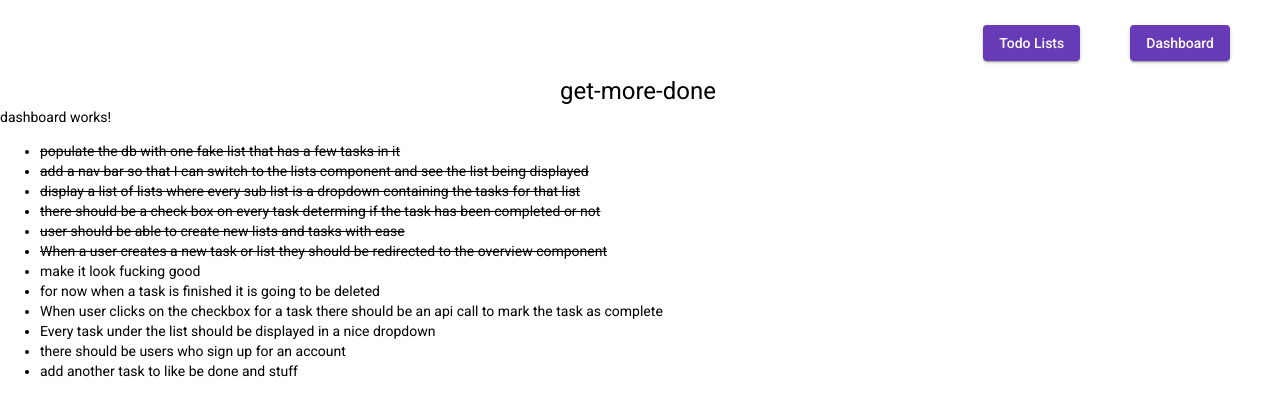
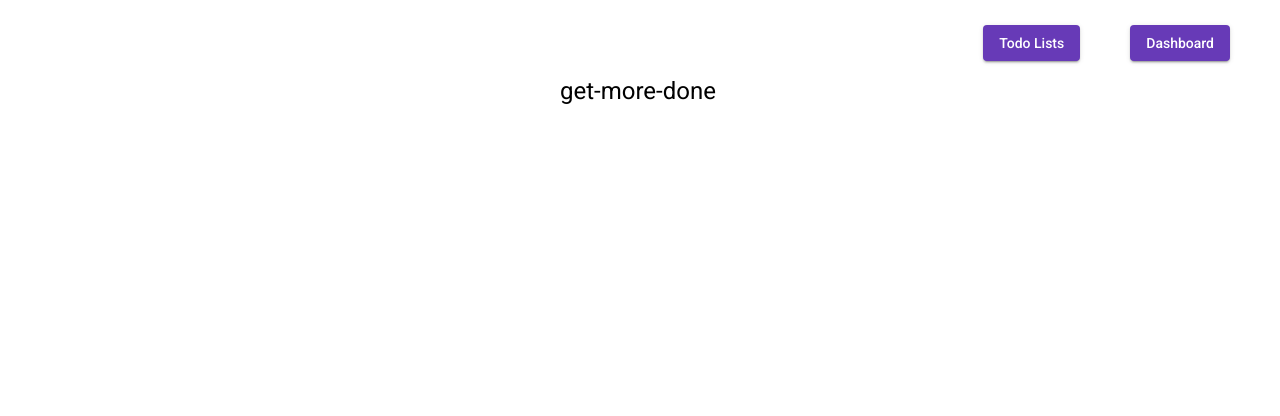
Before and after one commit to ethan375/todo, an Angular app: page /dashboard in a window 1280 px wide. Shown: the top 416 px of the page. Built offline with nearby package versions, Linux system fonts and the light colour scheme.

Commit message:
corrected type error for heroku deployment

```diff
--- a/src/app/dashboard/dashboard.component.html
+++ b/src/app/dashboard/dashboard.component.html
@@ -1,18 +1,3 @@
-<!-- until the mvp has been met and deployed I am going to use the dash as a check list of all the things that need to be done before mvp has been reached -->
+<div class="dashboard">
 
-<p>dashboard works!</p>
-
-<ul>
-    <li class="finished">populate the db with one fake list that has a few tasks in it</li>
-    <li class="finished">add a nav bar so that I can switch to the lists component and see the list being displayed</li>
-    <li class="finished">display a list of lists where every sub list is a dropdown containing the tasks for that list</li>
-    <li class="finished">there should be a check box on every task determing if the task has been completed or not</li>
-    <li class="finished">user should be able to create new lists and tasks with ease</li>
-    <li class="finished">When a user creates a new task or list they should be redirected to the overview component</li>
-    <li>make it look fucking good</li>
-    <li>for now when a task is finished it is going to be deleted</li>
-    <li>When user clicks on the checkbox for a task there should be an api call to mark the task as complete</li>
-    <li>Every task under the list should be displayed in a nice dropdown</li>
-    <li>there should be users who sign up for an account</li>
-    <li>add another task to like be done and stuff</li>
-</ul>
+</div>
--- a/src/app/list/list.component.ts
+++ b/src/app/list/list.component.ts
@@ -30,7 +30,7 @@ export class ListComponent implements OnInit {
 
   listId: string = '';
 
-  tasks: Task[] = []
+  tasks: object = null;
 
   //functions
 
```
